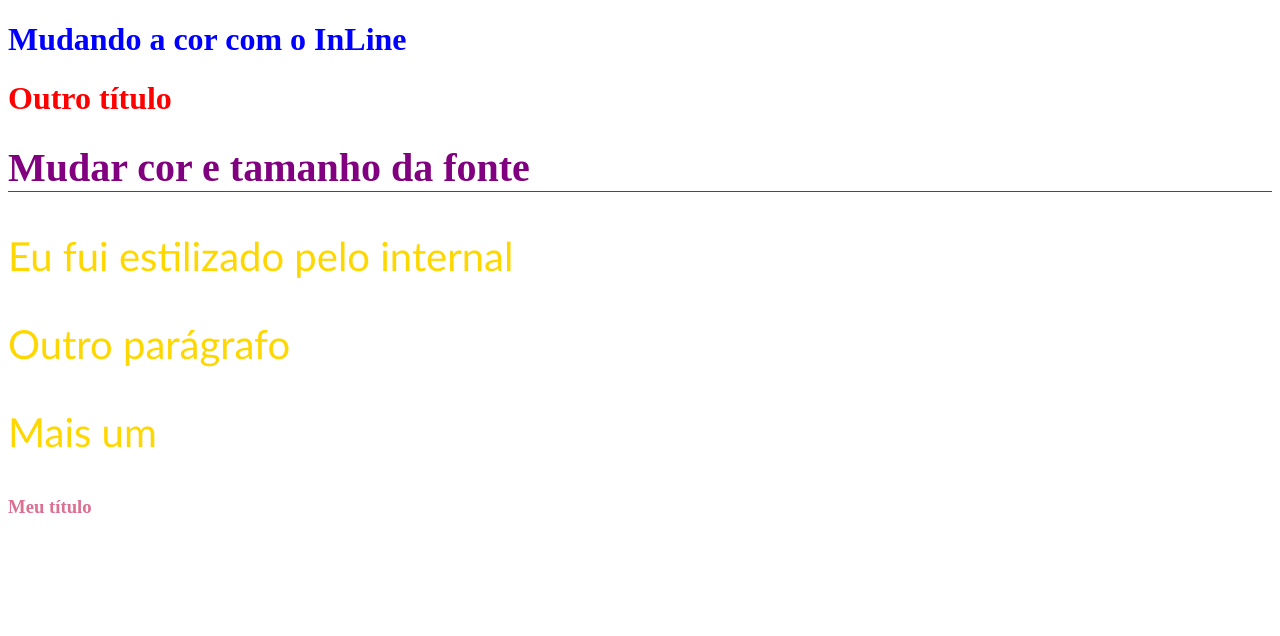
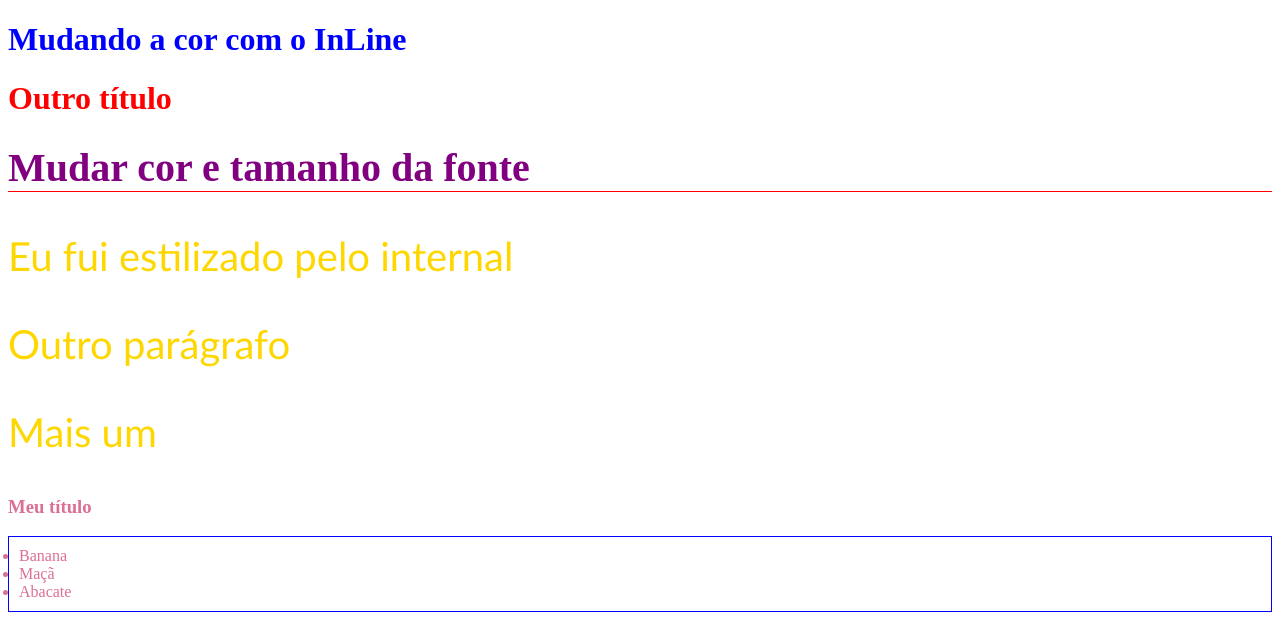
Before and after one commit to Henrique8000/Curso-Front-end, a plain HTML site: page 3_CSS/index.html in a window 1280 px wide. Drawn offline with Linux system fonts and the light colour scheme.

Commit message:
feat: novas coisas com css

```diff
--- /dev/null
+++ b/3_CSS/css/lists.css
@@ -0,0 +1,8 @@
+ul {
+    border: 1px solid blue;
+    padding: 10px;
+}
+
+li {
+    color: palevioletred;
+}
--- a/3_CSS/index.html
+++ b/3_CSS/index.html
@@ -18,6 +18,7 @@
     <!-- 4 - External CSS -->
     <!-- Cascating Style Sheet-->
     <link rel="stylesheet" href="css/styles.css">
+    <link rel="stylesheet" href="css/lists.css">
 
   </head>
 
@@ -36,5 +37,12 @@
 
         <!-- 4 - External CSS -->
         <h3>Meu título</h3>
+
+        <!-- 6 - Multiplos CSS -->
+         <ul>
+            <li>Banana</li>
+            <li>Maçã</li>
+            <li>Abacate</li>
+         </ul>
   </body>
 </html>
```
